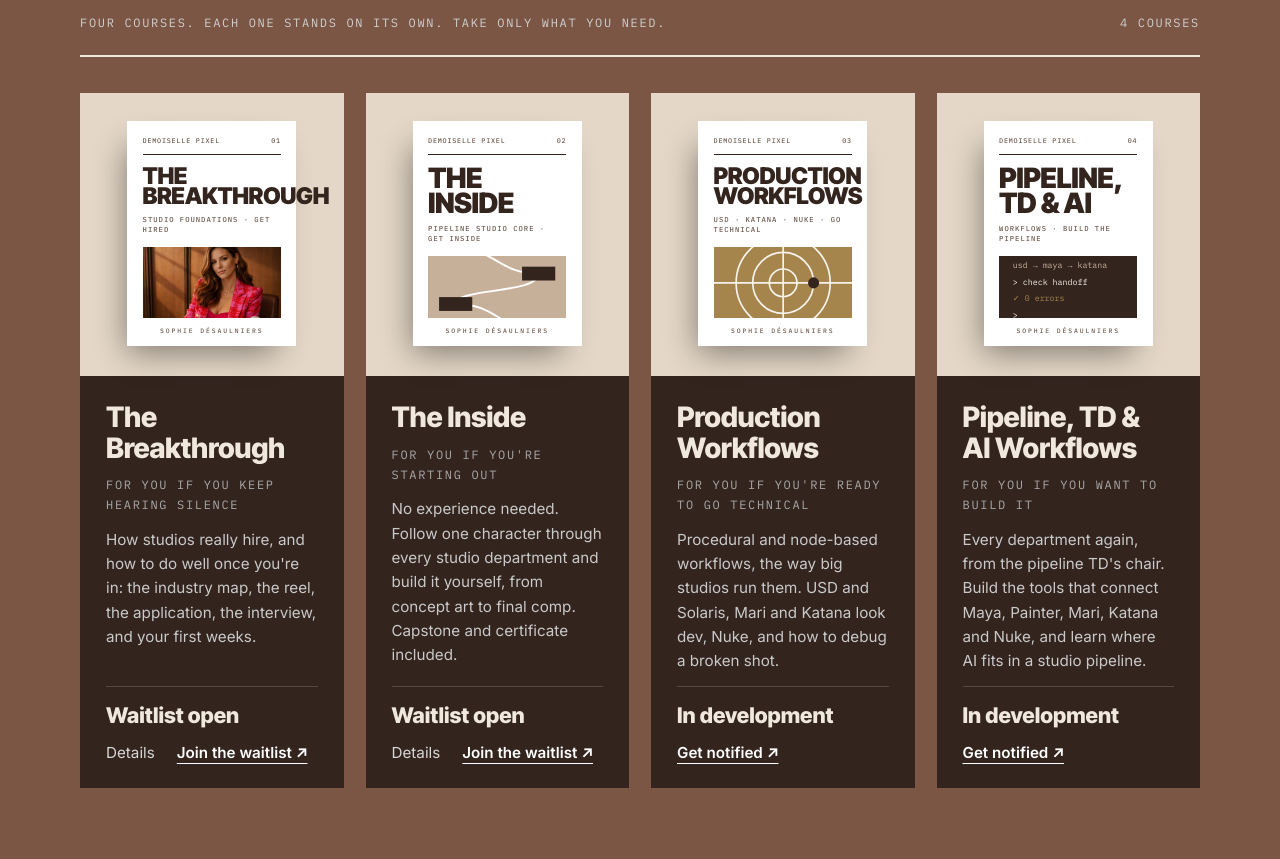
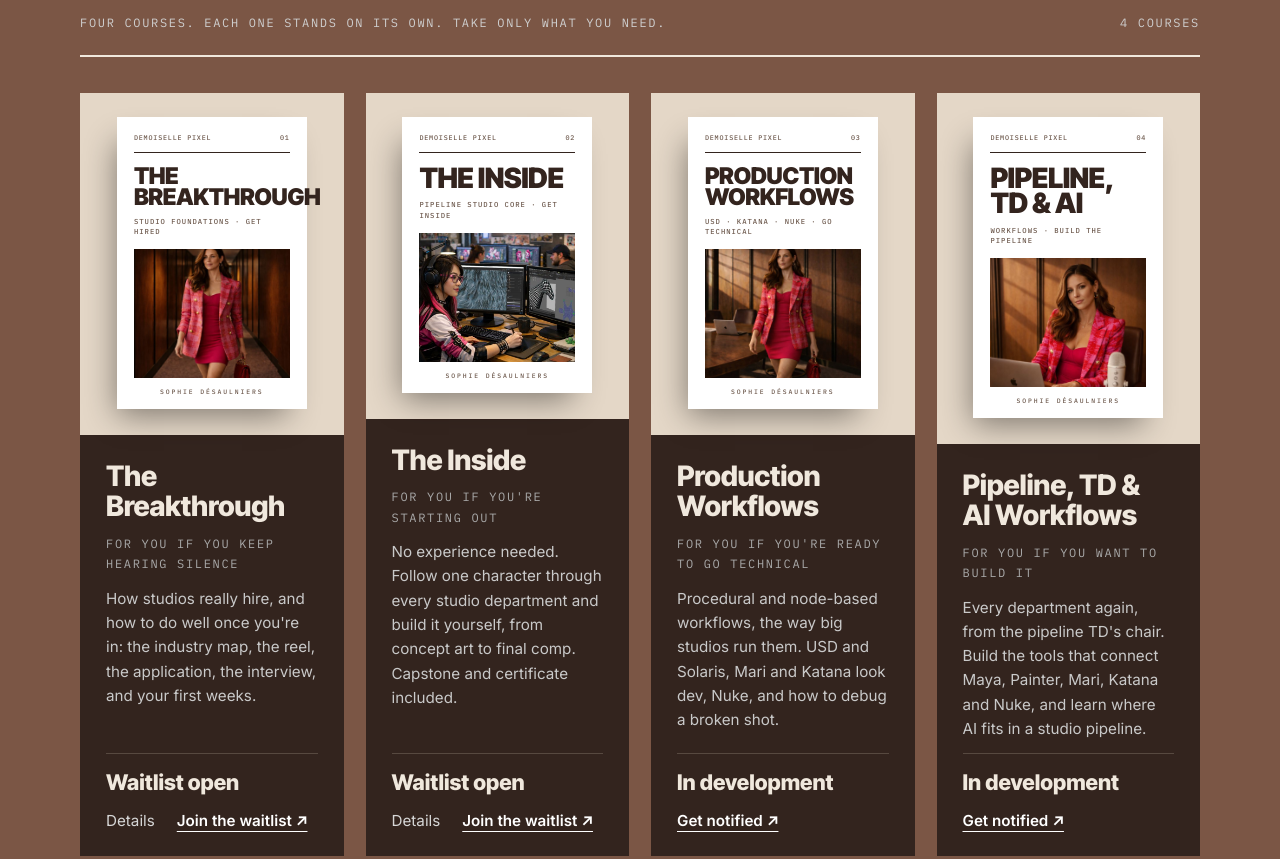
Before and after one commit to demoisellepixel/demoisellepixel.com, a plain HTML site: page index.html in a window 1280 px wide. Shown: the part 6575-7434 px from the top of the page. Drawn offline with Linux system fonts and the light colour scheme; a web font is replaced by a local one.

Commit message:
Give every course cover a photo
Only The Breakthrough had a picture; the other three covers had small
line drawings. Each cover now shows a photo: hallway walk (01), studio
workstation (02), office table with laptop (03), desk with laptop and
mic (04). Picture area enlarged.

Co-Authored-By: Claude Opus 5.5 <noreply@anthropic.com>

```diff
--- a/index.html
+++ b/index.html
@@ -213,12 +213,12 @@ section { padding-block: clamp(64px, 9vw, 120px); }
 @media (max-width: 1080px) { .products { grid-template-columns: repeat(2, minmax(0, 1fr)); } }
 @media (max-width: 560px) { .products { grid-template-columns: 1fr; } }
 .product { display: flex; flex-direction: column; background: #33241E; min-width: 0; }
-.cover-wrap { background: var(--cream-2); padding: 28px 18% 30px; }
+.cover-wrap { background: var(--cream-2); padding: 24px 14% 26px; }
 .cover { aspect-ratio: 3 / 4; background: #fff; box-shadow: -10px 16px 30px -10px rgba(0,0,0,.45); padding: 9% 9% 7%; display: flex; flex-direction: column; color: var(--ink); }
 .cover .c-top { font: 500 0.42rem/1.3 var(--mono); letter-spacing: .12em; text-transform: uppercase; color: var(--muted); display: flex; justify-content: space-between; border-bottom: 1px solid var(--ink); padding-bottom: 6%; margin-bottom: 8%; }
 .cover .c-title { font: 900 clamp(1.3rem, 2.2vw, 1.75rem)/0.9 var(--display); text-transform: uppercase; letter-spacing: -0.02em; }
 .cover .c-sub { font: 500 0.45rem/1.4 var(--mono); letter-spacing: .14em; text-transform: uppercase; margin-top: 6%; color: var(--muted); }
-.cover .c-art { flex: 1; margin-top: 8%; min-height: 0; background: var(--navy); position: relative; overflow: hidden; }
+.cover .c-art { flex: 1 1 58%; margin-top: 8%; min-height: 0; background: var(--navy); position: relative; overflow: hidden; }
 .cover .c-art img { width: 100%; height: 100%; object-fit: cover; }
 .cover .c-art.tan { background: var(--tan); }
 .cover .c-art.caramel { background: var(--caramel); }
@@ -519,7 +519,7 @@ footer .wrap { padding-block: 64px 32px; display: flex; flex-direction: column;
             <div class="c-top"><span>Demoiselle Pixel</span><span>01</span></div>
             <div class="c-title" style="font-size:clamp(1.1rem,1.8vw,1.45rem)">The Breakthrough</div>
             <div class="c-sub">Studio Foundations · get hired</div>
-            <div class="c-art"><img src="img/sophie-desk.jpg" alt="" style="object-position:50% 25%"></div>
+            <div class="c-art"><img src="img/cover-breakthrough.jpg" alt="" style="object-position:50% 22%"></div>
             <div class="c-foot">Sophie Désaulniers</div>
           </div></div>
           <div class="p-body">
@@ -538,7 +538,7 @@ footer .wrap { padding-block: 64px 32px; display: flex; flex-direction: column;
             <div class="c-top"><span>Demoiselle Pixel</span><span>02</span></div>
             <div class="c-title">The Inside</div>
             <div class="c-sub">Pipeline Studio Core · get inside</div>
-            <div class="c-art tan"><svg viewBox="0 0 100 100" preserveAspectRatio="xMidYMid slice" aria-hidden="true"><g fill="none" stroke="#fff" stroke-width="1.4"><path d="M20 22 C 50 22, 50 40, 80 40"/><path d="M80 40 C 80 55, 20 50, 20 62"/><path d="M20 62 C 50 62, 50 80, 80 80"/></g><g fill="#33241E"><rect x="8" y="17" width="24" height="10"/><rect x="68" y="35" width="24" height="10"/><rect x="8" y="57" width="24" height="10"/></g><rect x="68" y="75" width="24" height="10" fill="#A6854D"/></svg></div>
+            <div class="c-art"><img src="img/cover-inside.jpg" alt="" style="object-position:30% 40%"></div>
             <div class="c-foot">Sophie Désaulniers</div>
           </div></div>
           <div class="p-body">
@@ -557,7 +557,7 @@ footer .wrap { padding-block: 64px 32px; display: flex; flex-direction: column;
             <div class="c-top"><span>Demoiselle Pixel</span><span>03</span></div>
             <div class="c-title" style="font-size:clamp(1.1rem,1.8vw,1.45rem)">Production Workflows</div>
             <div class="c-sub">USD · Katana · Nuke · go technical</div>
-            <div class="c-art caramel"><svg viewBox="0 0 100 100" preserveAspectRatio="xMidYMid slice" aria-hidden="true"><g fill="none" stroke="#fff" stroke-width="1.2" opacity=".9"><circle cx="50" cy="50" r="10"/><circle cx="50" cy="50" r="22"/><circle cx="50" cy="50" r="34"/><path d="M50 0v100M0 50h100"/></g><circle cx="72" cy="50" r="4" fill="#33241E"/><circle cx="50" cy="16" r="4" fill="#A6854D"/></svg></div>
+            <div class="c-art"><img src="img/cover-production.jpg" alt="" style="object-position:50% 25%"></div>
             <div class="c-foot">Sophie Désaulniers</div>
           </div></div>
           <div class="p-body">
@@ -576,7 +576,7 @@ footer .wrap { padding-block: 64px 32px; display: flex; flex-direction: column;
             <div class="c-top"><span>Demoiselle Pixel</span><span>04</span></div>
             <div class="c-title">Pipeline, TD &amp; AI</div>
             <div class="c-sub">Workflows · build the pipeline</div>
-            <div class="c-art"><svg viewBox="0 0 100 100" preserveAspectRatio="xMidYMid slice" aria-hidden="true"><g font-family="IBM Plex Mono, monospace" font-size="6" fill="#F5EFE8"><text x="10" y="24">&gt; publish elf_v012</text><text x="10" y="36" fill="#C7B09A">  usd → maya → katana</text><text x="10" y="48">&gt; check handoff</text><text x="10" y="60" fill="#A6854D">  ✓ 0 errors</text><text x="10" y="72">&gt; _</text></g></svg></div>
+            <div class="c-art"><img src="img/cover-pipeline.jpg" alt="" style="object-position:50% 22%"></div>
             <div class="c-foot">Sophie Désaulniers</div>
           </div></div>
           <div class="p-body">
```
Also changed, not shown: img/cover-breakthrough.jpg (added), img/cover-inside.jpg (added), img/cover-pipeline.jpg (added), img/cover-production.jpg (added).
